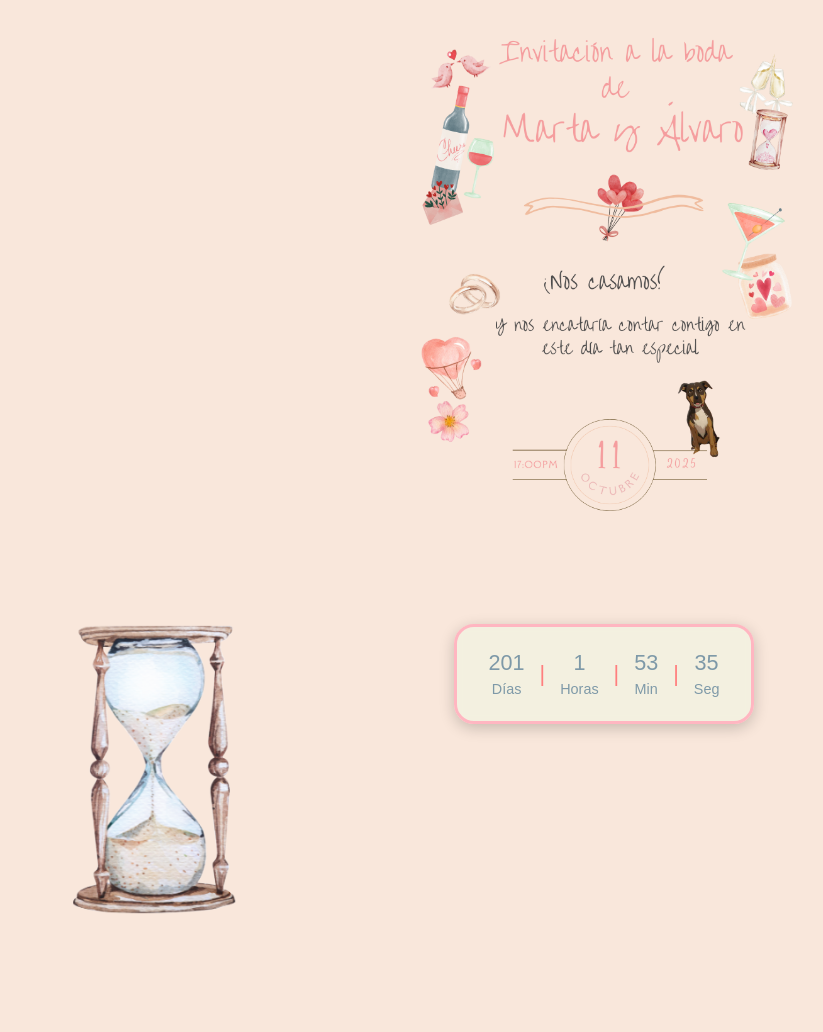
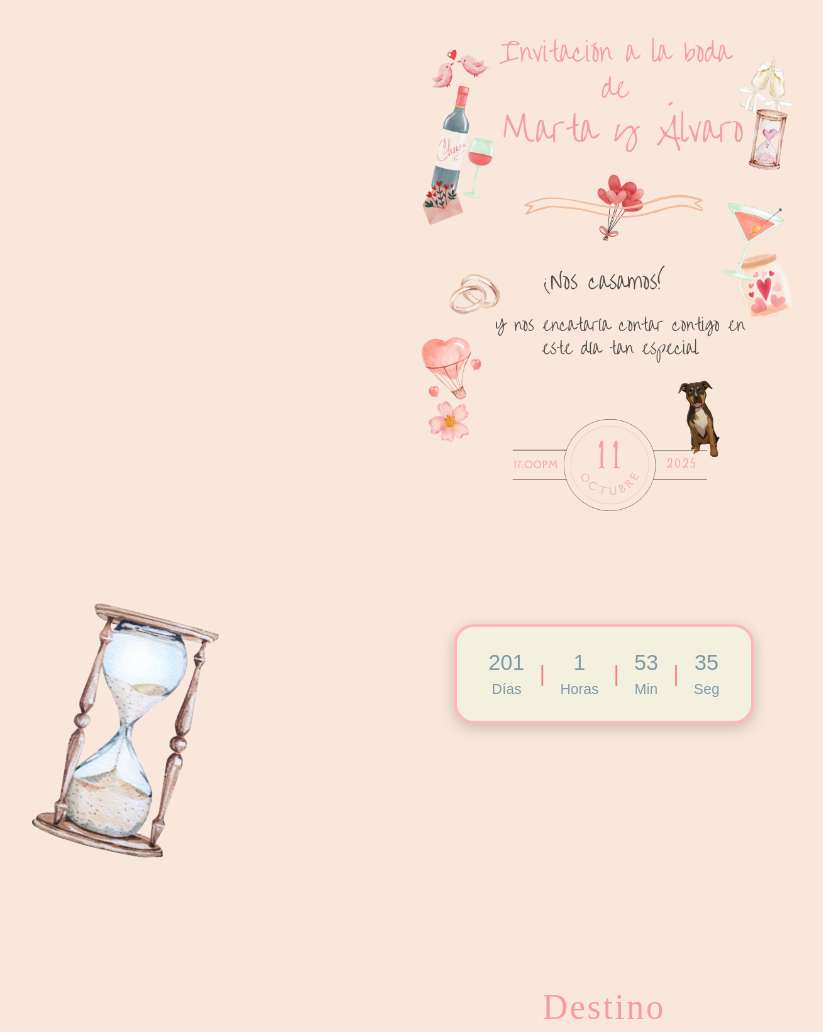
Before and after one commit to WeddingInvitations/martayalvaro_wedding, a plain HTML site: page www/index.html in a window 1280 px wide. Shown: the top 1032 px of the page, without its empty margins (36-859 px from the left). Drawn offline with nearby package versions, Linux system fonts and the light colour scheme; some packages are replaced by stand-ins of ours; a web font is replaced by a local one.

Commit message:
Fix icon

```diff
--- a/www/css/style.css
+++ b/www/css/style.css
@@ -46,12 +46,12 @@ header {
 }
 
 .icon img {
-    max-width: 30%;
+    max-width: 25%;
 }
 
-/* Ubicación en el margen izquierdo */
 .icon_left {
     float: left;
+    transform: rotate(15deg);
 }
 
 /* Ubicación en el margen derecho */
```
